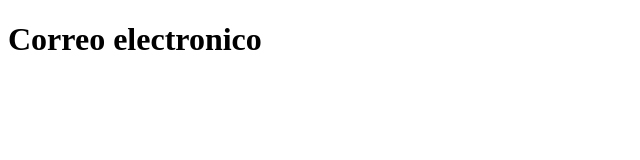
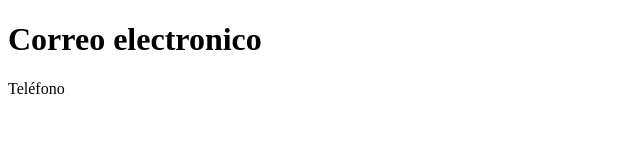
Before and after one commit to sggarci4/sistema-de-registro, a plain HTML site: page contacto.html in a window 1280 px wide. Shown: the full height of the page, 0-640 px from the left. Drawn offline with Linux system fonts and the light colour scheme.

Commit message:
Actualizacion de contacto.html

```diff
--- a/contacto.html
+++ b/contacto.html
@@ -7,5 +7,6 @@
 </head>
 <body>
     <h1>Correo electronico</h1>
+    <p>Teléfono</p>
 </body>
 </html>
```
